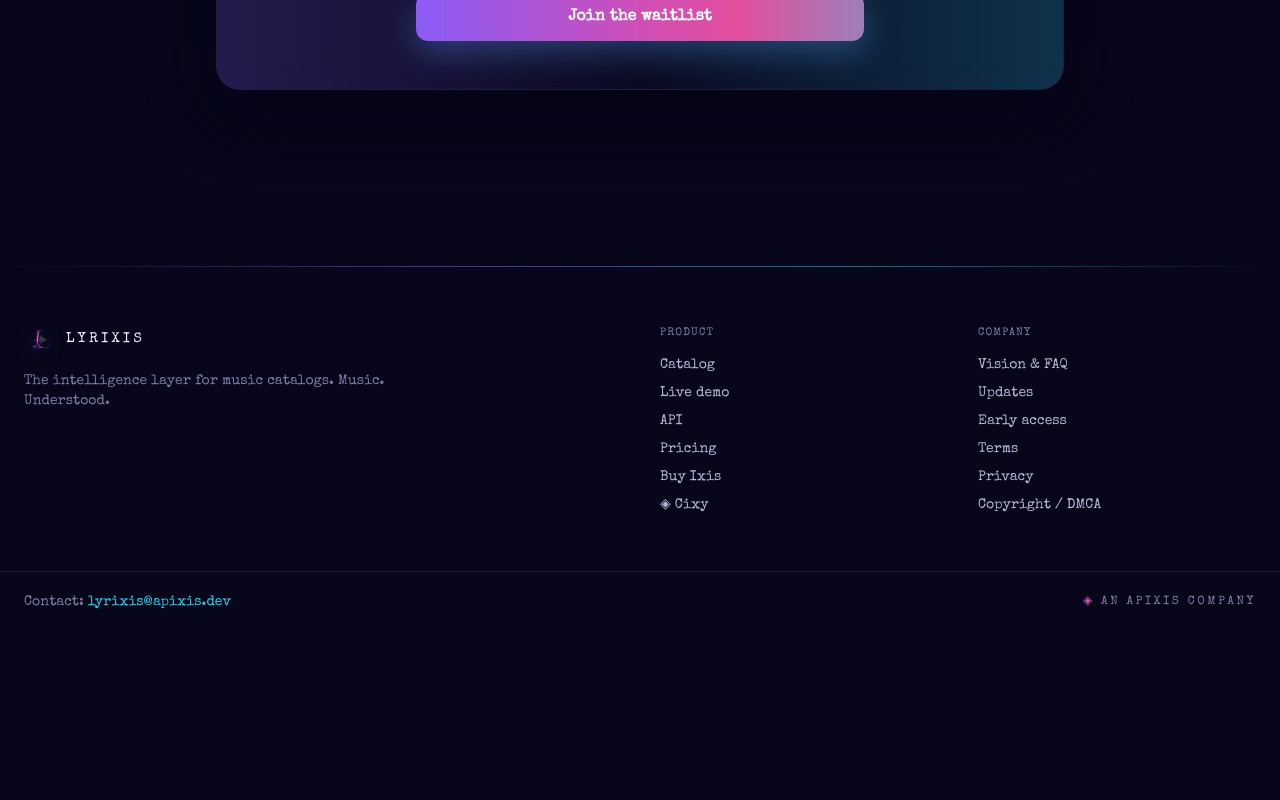
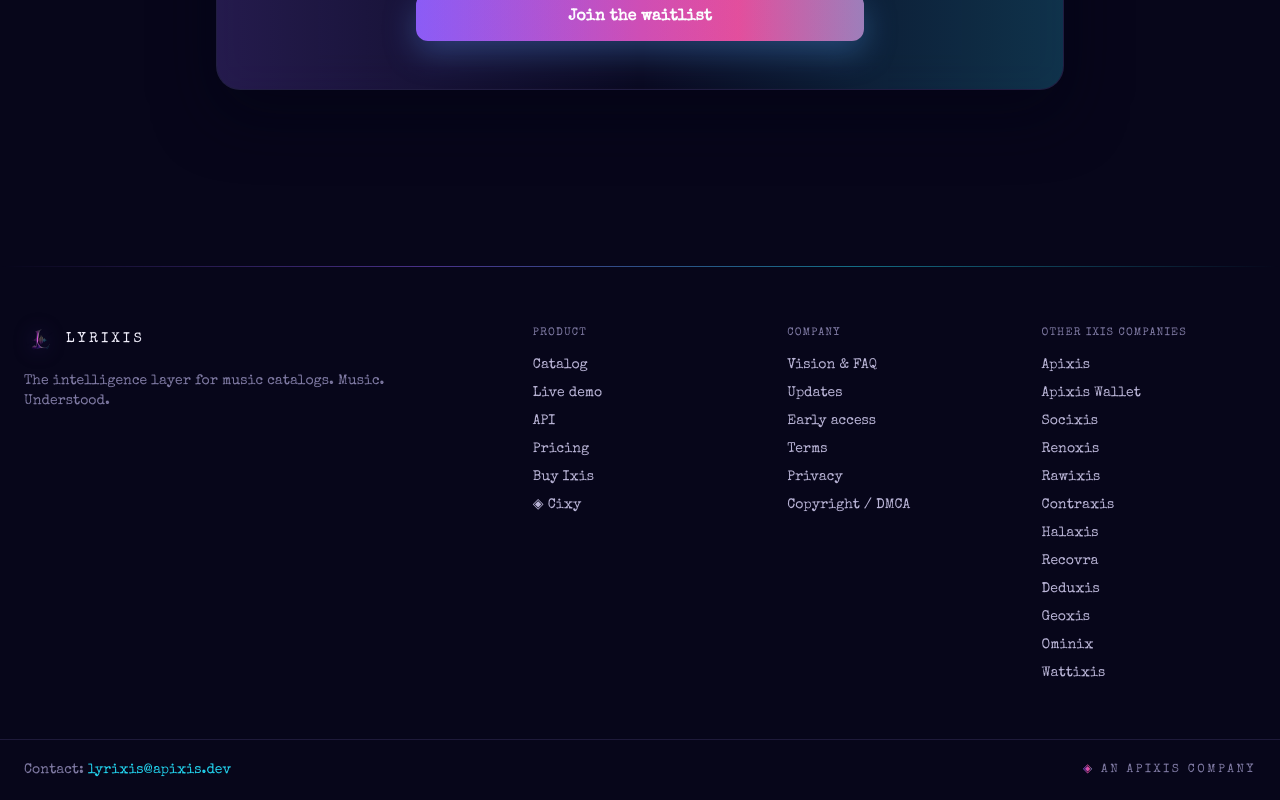
Before and after one commit to 313aidaroos/Lyrixis, a Next.js app: page / in a window 1280 px wide. Shown: the part 7105-7905 px from the top of the page. Before the commit the page ends 7737 px from the top, so only its background shows below. Built offline with nearby package versions, Linux system fonts and the light colour scheme; no server answers.

Commit message:
Footer: "Other Ixis companies" (12 sites incl. Ominix at ominix-app.vercel.app) (#14)
Approved by Awad 2026-10-05 7:54 PM CT. Preview footer screenshots checked at 1280/390 px; all links 200.

```diff
--- a/components/SiteFooter.tsx
+++ b/components/SiteFooter.tsx
@@ -1,11 +1,12 @@
 import Link from "next/link";
 import { WALLET_BUY_URL } from "@/lib/wallet";
+import { OTHER_IXIS_COMPANIES } from "@/lib/ixis-companies";
 
 export function SiteFooter() {
   return (
     <footer className="mt-24">
       <div className="seam" />
-      <div className="mx-auto grid max-w-7xl gap-10 px-6 py-14 sm:grid-cols-4">
+      <div className="mx-auto grid max-w-7xl gap-10 px-6 py-14 sm:grid-cols-5">
         <div className="sm:col-span-2">
           <div className="flex items-center gap-2.5">
             <img src="/lyrixis-mark.png" alt="" className="mark-glow h-8 w-8 object-contain" />
@@ -33,6 +34,14 @@ export function SiteFooter() {
           <a href="mailto:lyrixis@apixis.dev?subject=Privacy%20request" className="hover:text-ink">Privacy</a>
           <a href="mailto:lyrixis@apixis.dev?subject=DMCA%20notice" className="hover:text-ink">Copyright / DMCA</a>
         </div>
+        <div className="flex flex-col gap-2 text-sm text-ink-2">
+          <p className="mb-1 font-mono text-[11px] uppercase tracking-widest text-ink-3">Other Ixis companies</p>
+          {OTHER_IXIS_COMPANIES.map((c) => (
+            <a key={c.url} href={c.url} target="_blank" rel="noopener noreferrer" className="hover:text-ink">
+              {c.name}
+            </a>
+          ))}
+        </div>
       </div>
       <div className="border-t border-line">
         <div className="mx-auto flex max-w-7xl flex-col items-center justify-between gap-2 px-6 py-5 text-sm sm:flex-row">
--- /dev/null
+++ b/lib/ixis-companies.ts
@@ -0,0 +1,24 @@
+/**
+ * Other Ixis companies shown in the site footer.
+ * Single source of truth: swap URLs here when custom domains arrive.
+ * Lyrixis itself is intentionally left out, as are Launchixis, PersonalContentBot, AwadBot
+ * and COMMAND. Ominix (formerly Nexxis/Omnixis) is listed at its live host
+ * ominix-app.vercel.app (the retired nexxis-tau host must not be used).
+ * (The /companies page has its own full directory; this list is only the footer's.)
+ */
+export type IxisCompany = { name: string; url: string };
+
+export const OTHER_IXIS_COMPANIES: readonly IxisCompany[] = [
+  { name: "Apixis", url: "https://www.apixis.dev" },
+  { name: "Apixis Wallet", url: "https://apixis-wallet.vercel.app" },
+  { name: "Socixis", url: "https://socixis.dev" },
+  { name: "Renoxis", url: "https://renoxis.dev" },
+  { name: "Rawixis", url: "https://rawixis.vercel.app" },
+  { name: "Contraxis", url: "https://contraxis-dev.vercel.app" },
+  { name: "Halaxis", url: "https://halaxis.vercel.app" },
+  { name: "Recovra", url: "https://recovra-three.vercel.app" },
+  { name: "Deduxis", url: "https://deduxis.vercel.app" },
+  { name: "Geoxis", url: "https://spatial-dashboard-xi.vercel.app" },
+  { name: "Ominix", url: "https://ominix-app.vercel.app" },
+  { name: "Wattixis", url: "https://wattixis.vercel.app" },
+];
```
Also changed, not shown: NOTES/GROK.md (+13 -0 lines), 2 other files (tests, documents, lock files or other folders).
